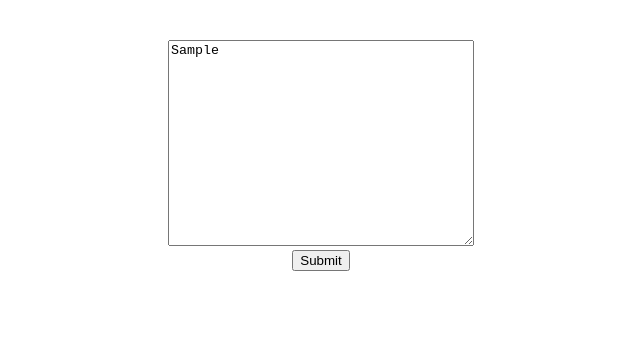
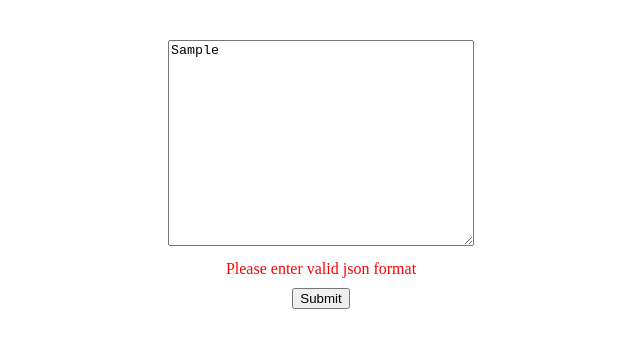
Before and after one commit to rrathore1307/buttlerApp, a React app: page / in a window 1280 px wide. Both pictures are taken after typing "Sample" into the empty fields and a click on the button "Submit". Shown: the whole page, without its empty margins (319-959 px from the left). Built offline with nearby package versions, Linux system fonts and the light colour scheme.

Commit message:
add validation on input field

```diff
--- a/src/client/App.js
+++ b/src/client/App.js
@@ -11,11 +11,11 @@ export default class App extends Component {
     inputValue: '',
     tableData : [],
     response: [],
+    jsonError: false
   };
 
   submitHandler = () => {
     if (this.state.inputValue) {
-
       const requestObj = this.state.inputValue;
       try {
         let obj = JSON.parse(requestObj.replace(/\r?\n|\r/g, ''),'')
@@ -43,7 +43,7 @@ export default class App extends Component {
                       return null;
                       });
                     }
-                    console.log('total', total);
+                    // console.log('total', total);
                     item.name = `B${index + 1}`
                     item.total = total;
                     return null;
@@ -58,9 +58,13 @@ export default class App extends Component {
                   this.setState({
                     tableData: butlersReq,
                     columns,
+                    jsonError: false
                   });
               })
       } catch (error) {
+        this.setState({
+          jsonError: true
+        })
         return null;
       }
     }
@@ -72,7 +76,7 @@ export default class App extends Component {
 
   getTrProps = (state, rowInfo, instance) => {
     if (rowInfo) {
-      console.log('rowInfo', rowInfo);
+      // console.log('rowInfo', rowInfo);
       return {
         style: {
           background: rowInfo.row._original.total >= 8 ? 'green' : rowInfo.row._original.total >=6 ? 'orange' : 'red',
@@ -83,23 +87,45 @@ export default class App extends Component {
     return {};
   }
 
+  inputHandler =(event)=>{
+
+    this.setState({ inputValue: event.target.value})
+
+    try {
+      if(JSON.parse(event.target.value)) {
+        this.setState({
+          jsonError: false
+        })
+      }
+    }catch (error) {
+      this.setState({
+        jsonError: true
+      })
+    }
+
+  }
+
   render() {
     const { tableData, columns } = this.state;
     return (
-      <div className='inputBox'>
+      <div>
+        <div className='inputBox'>
         <div>
           {/* <input type='file' onChange={(event) => { this.setState({ inputValue: event.target.value }) }} value={this.state.inputValue}/> */}
-          <textarea type='input' cols='6' value={this.state.inputValue} onChange={(event) => { this.setState({ inputValue: event.target.value }) }} />
+          <textarea type='input' cols='6' value={this.state.inputValue} onChange={(event) => this.inputHandler(event) } />
         </div>
-        <div>
+        {
+          this.state.jsonError ?
+          <div className='error'>Please enter valid json format</div> :
+          null
+        }
+        <div className='submitBtn'>
           <button onClick={this.submitHandler}>
             Submit
         </button>
         </div>
-
-        <div>
         </div>
-        {tableData.length > 0 && <ReactTable
+        {!this.state.jsonError && tableData.length > 0 && <ReactTable
           data={tableData}
           columns={columns}
           defaultPageSize={10}
--- a/src/client/app.css
+++ b/src/client/app.css
@@ -29,3 +29,11 @@ textarea {
 .red {
   background: red;
 }
+.error {
+  color: red;
+  margin-top: 10px;
+}
+.submitBtn {
+  margin-top: 10px;
+  margin-bottom: 20px;
+}
```
